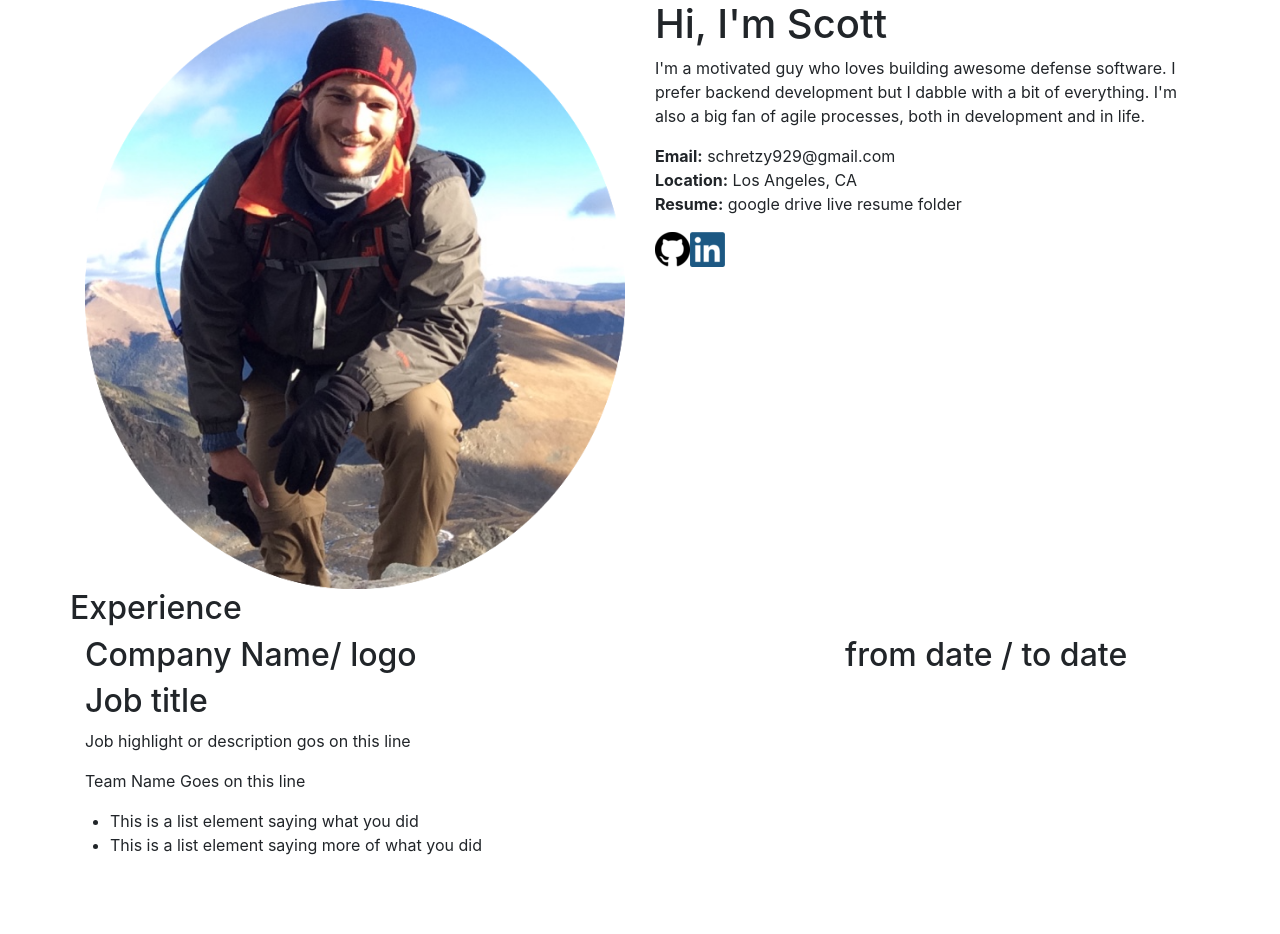
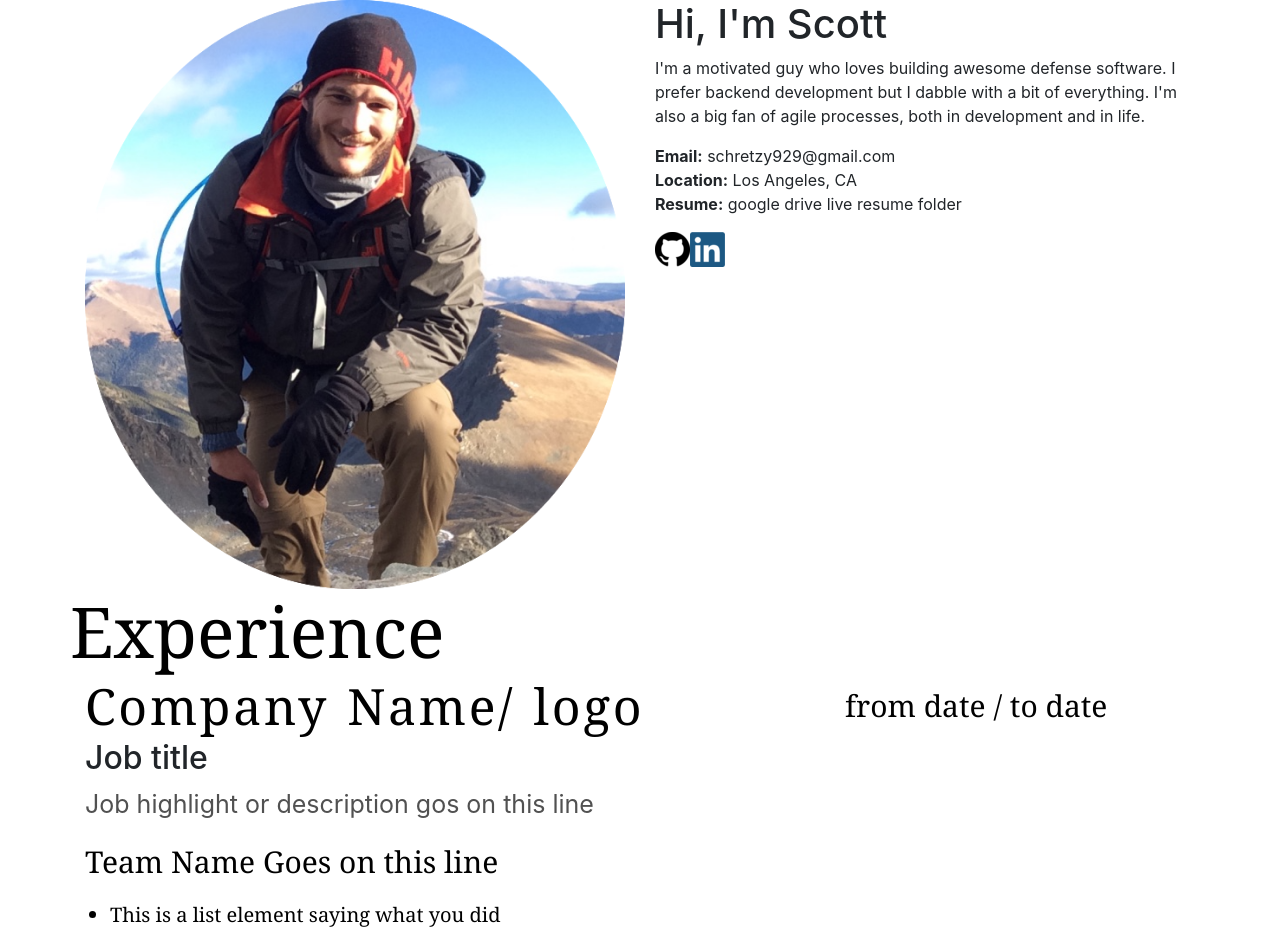
Before and after one commit to schretzilla/Website-3.0, a React (Create React App) app: page / in a window 1280 px wide. Shown: the top 934 px of the page. Before the commit the page ends 873 px from the top, so only its background shows below. Built offline with nearby package versions, Linux system fonts and the light colour scheme; the HTML template or start-up script is replaced by a standard one.

Commit message:
Added custom styling to experience

```diff
--- a/src/Experience/Components/Details.js
+++ b/src/Experience/Components/Details.js
@@ -2,29 +2,85 @@ import React from 'react';
 
 import Row from 'react-bootstrap/Row';
 import Col from 'react-bootstrap/Col';
+
+const companyName = {
+  fontWeight: 'normal',
+  color: '#000000',
+  letterSpacing: '2pt',
+  wordSpacing: '2pt',
+  fontSize: '50px',
+  textAlign: 'left',
+  fontFamily: 'georgia',
+  lineHeight: '1'
+};
+
+const jobTitle = {
+  fontWeight: 'normal',
+  color: '#000000',
+  wordSpacing: '2pt',
+  fontSize: '40px',
+  textAlign: 'left',
+  fontFamily: 'georgia'
+};
+
+const dateStyle = {
+  fontWeight: 'normal',
+  color: '#000000',
+  marginTop: '10px',
+  fontSize: '30px',
+  fontFamily: 'georgia',
+  lineHeight: '1'
+};
+
+const jobDescription = {
+  fontSize: '25px',
+  color: '#515151'
+};
+
+const teamName = {
+  fontWeight: 'normal',
+  color: '#000000',
+  fontSize: '30px',
+  textAlign: 'left',
+  fontFamily: 'georgia'
+};
+
+const jobKeyPoints = {
+  fontWeight: 'normal',
+  color: '#000000',
+  fontSize: '20px',
+  textAlign: 'left',
+  fontFamily: 'georgia'
+};
 
 const Details = props => {
   return (
     <>
       <Row>
         <Col sm={8}>
-          <h2>Company Name/ logo</h2>
-          <h2>Job title</h2>
+          <h2 style={companyName}>Company Name/ logo</h2>
+          <h2 stly={jobTitle}>Job title</h2>
         </Col>
         <Col sm={4}>
-          <h2>from date / to date</h2>
+          <h2 style={dateStyle}>from date / to date</h2>
         </Col>
       </Row>
 
       <Row>
         <Col sm={12}>
-          <p>Job highlight or description gos on this line</p>
-          <p>Team Name Goes on this line</p>
+          <p style={jobDescription}>
+            Job highlight or description gos on this line
+          </p>
+          <p style={teamName}>Team Name Goes on this line</p>
         </Col>
 
         <ul>
-          <li>This is a list element saying what you did</li>
-          <li>This is a list element saying more of what you did</li>
+          <li style={jobKeyPoints}>
+            This is a list element saying what you did
+          </li>
+          <li style={jobKeyPoints}>
+            This is a list element saying more of what you did
+          </li>
         </ul>
       </Row>
     </>
--- a/src/Experience/ExperienceView.js
+++ b/src/Experience/ExperienceView.js
@@ -5,11 +5,21 @@ import Col from 'react-bootstrap/Col';
 
 import Details from './Components/Details';
 
+const subjectHeader = {
+  fontWeight: 'normal',
+  color: '#000000',
+  wordSpacing: '2pt',
+  fontSize: '70px',
+  textAlign: 'left',
+  fontFamily: 'georgia',
+  textAlign: 'center'
+};
+
 const ExperienceView = props => {
   return (
     <>
       <Row>
-        <h2>Experience</h2>
+        <h2 style={subjectHeader}>Experience</h2>
       </Row>
       <Details />
     </>
```
